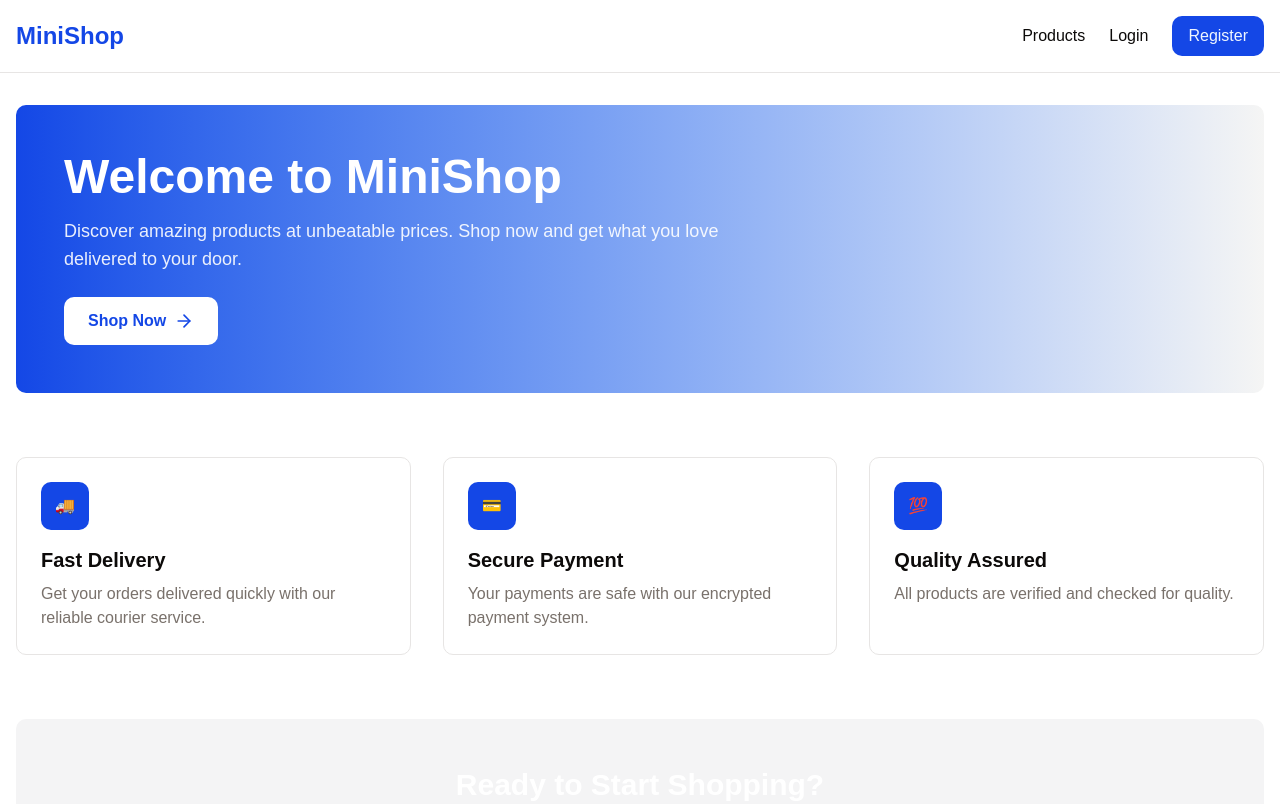
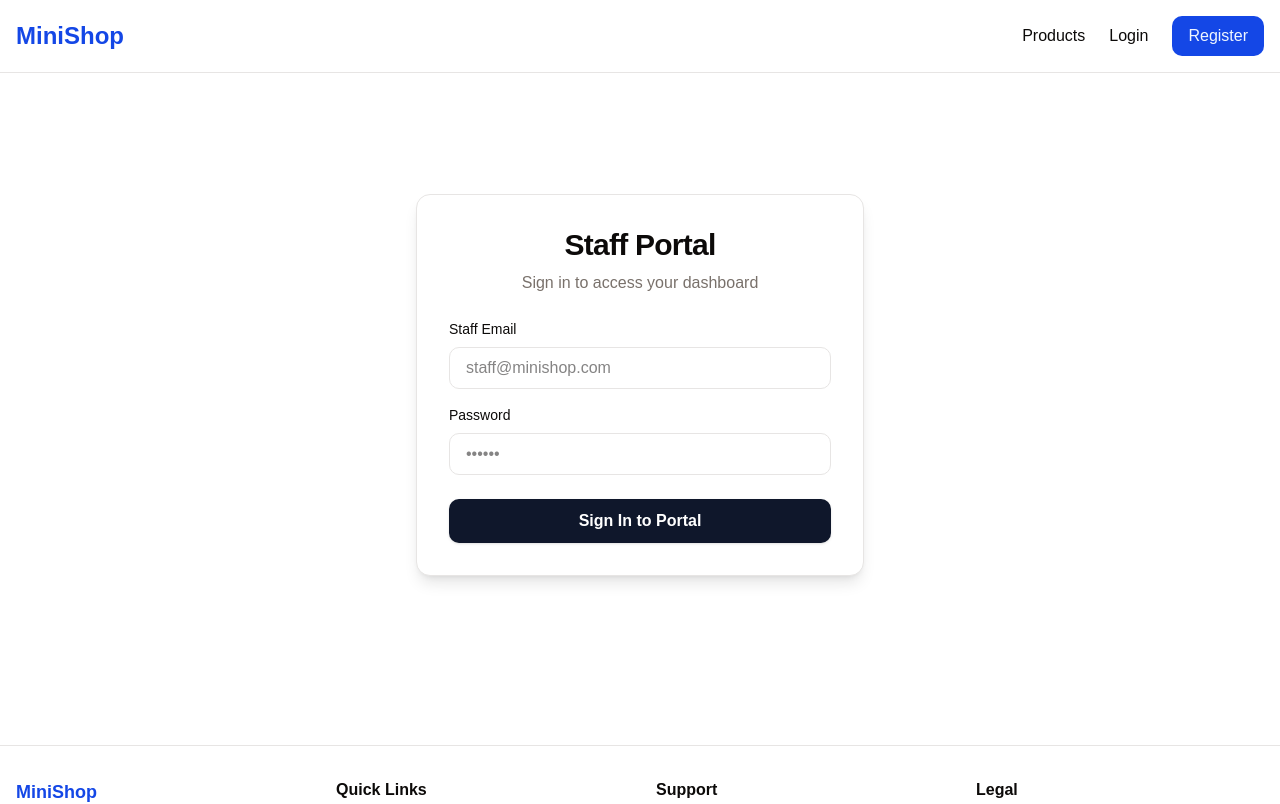
Before and after one commit to Kanyaphat10/mini-shopping-site, a React (Vite) app in the folder apps/frontend/: page /staff/login in a window 1280 px wide. Before the commit this address led to /. Shown: the top 804 px of the page. Built offline with nearby package versions, Linux system fonts and the light colour scheme; no server answers; the HTML template or start-up script is replaced by a standard one.

Commit message:
feat(frontend): separate customer and staff login pages

```diff
--- a/apps/frontend/src/App.tsx
+++ b/apps/frontend/src/App.tsx
@@ -12,8 +12,9 @@ import CartPage from './pages/CartPage'
 import CheckoutPage from './pages/CheckoutPage'
 import OrdersPage from './pages/OrdersPage'
 import LoginPage from './pages/LoginPage'
+import StaffLoginPage from './pages/StaffLoginPage'
 import RegisterPage from './pages/RegisterPage'
-import GoogleCallbackPage from './pages/GoogleCallbackPage'
+import AuthSuccessPage from './pages/AuthSuccessPage'
 import CourierDashboard from './pages/CourierDashboard'
 import AdminDashboard from './pages/AdminDashboard'
 import { authService } from './services/api'
@@ -57,12 +58,16 @@ function App() {
               element={user ? <Navigate to="/" /> : <LoginPage />}
             />
             <Route
+              path="/staff/login"
+              element={user ? <Navigate to="/" /> : <StaffLoginPage />}
+            />
+            <Route
               path="/register"
               element={user ? <Navigate to="/" /> : <RegisterPage />}
             />
             <Route
-              path="/auth/google/callback"
-              element={<GoogleCallbackPage />}
+              path="/auth/success"
+              element={<AuthSuccessPage />}
             />
 
             {/* Protected customer routes */}
--- /dev/null
+++ b/apps/frontend/src/pages/AuthSuccessPage.tsx
@@ -0,0 +1,75 @@
+import { useEffect, useState } from 'react'
+import { useNavigate, useSearchParams } from 'react-router-dom'
+import { authService } from '../services/api'
+import { useAuthStore } from '../store/authStore'
+
+export default function AuthSuccessPage() {
+  const [searchParams] = useSearchParams()
+  const navigate = useNavigate()
+  const { login } = useAuthStore()
+  const [error, setError] = useState('')
+
+  useEffect(() => {
+    const handleAuthSuccess = async () => {
+      const token = searchParams.get('token')
+      const sessionToken = searchParams.get('sessionToken')
+
+      if (!token || !sessionToken) {
+        setError('Invalid authentication data received.')
+        return
+      }
+
+      try {
+        // Temporarily set tokens in localStorage so api interceptor picks them up
+        localStorage.setItem('token', token)
+        localStorage.setItem('sessionToken', sessionToken)
+
+        // Validate session to get user details
+        const response = await authService.validateSession()
+
+        if (response.data.valid && response.data.user) {
+          login(response.data.user, token, sessionToken)
+          navigate('/')
+        } else {
+          setError('Failed to validate session.')
+          localStorage.removeItem('token')
+          localStorage.removeItem('sessionToken')
+        }
+      } catch (err: any) {
+        setError(err.response?.data?.error || 'Authentication verification failed.')
+        localStorage.removeItem('token')
+        localStorage.removeItem('sessionToken')
+      }
+    }
+
+    handleAuthSuccess()
+  }, [searchParams, navigate, login])
+
+  if (error) {
+    return (
+      <div className="flex items-center justify-center min-h-screen">
+        <div className="w-full max-w-md">
+          <div className="bg-card rounded-lg border border-border p-8 text-center">
+            <h1 className="text-2xl font-bold mb-4 text-red-600">Authentication Failed</h1>
+            <p className="text-muted-foreground mb-6">{error}</p>
+            <button
+              onClick={() => navigate('/login')}
+              className="w-full bg-primary text-primary-foreground py-2 rounded-lg font-semibold hover:opacity-90 transition"
+            >
+              Back to Login
+            </button>
+          </div>
+        </div>
+      </div>
+    )
+  }
+
+  return (
+    <div className="flex items-center justify-center min-h-screen">
+      <div className="text-center">
+        <div className="w-12 h-12 border-4 border-primary border-t-transparent rounded-full animate-spin mx-auto mb-4" />
+        <p className="text-muted-foreground">Completing sign in...</p>
+      </div>
+    </div>
+  )
+}
--- a/apps/frontend/src/pages/GoogleCallbackPage.tsx
+++ /dev/null
@@ -1,85 +0,0 @@
-import { useEffect, useState } from 'react'
-import { useNavigate } from 'react-router-dom'
-import { authService } from '../services/api'
-import { useAuthStore } from '../store/authStore'
-import { parseGoogleAuthResponse } from '../utils/googleAuth'
-
-export default function GoogleCallbackPage() {
-  const navigate = useNavigate()
-  const { login } = useAuthStore()
-  const [error, setError] = useState('')
-  const [loading, setLoading] = useState(true)
-
-  useEffect(() => {
-    const handleGoogleCallback = async () => {
-      try {
-        const googleAuth = parseGoogleAuthResponse()
-
-        if (!googleAuth) {
-          setError('Failed to authenticate with Google')
-          setLoading(false)
-          return
-        }
-
-        // Send OAuth data to backend
-        const response = await authService.googleCallback(
-          googleAuth.email,
-          googleAuth.name,
-          googleAuth.sub
-        )
-
-        if (response.data.error) {
-          setError(response.data.error)
-          setLoading(false)
-          return
-        }
-
-        // Store auth data
-        login(response.data.user, response.data.token, response.data.sessionToken)
-
-        // Clear hash from URL
-        window.history.replaceState({}, document.title, window.location.pathname)
-
-        // Redirect to home
-        navigate('/')
-      } catch (err: any) {
-        setError(err.response?.data?.error || 'OAuth failed')
-        setLoading(false)
-      }
-    }
-
-    handleGoogleCallback()
-  }, [login, navigate])
-
-  if (loading) {
-    return (
-      <div className="flex items-center justify-center min-h-screen">
-        <div className="text-center">
-          <div className="w-12 h-12 border-4 border-primary border-t-transparent rounded-full animate-spin mx-auto mb-4" />
-          <p className="text-muted-foreground">Signing you in with Google...</p>
-        </div>
-      </div>
-    )
-  }
-
-  if (error) {
-    return (
-      <div className="flex items-center justify-center min-h-screen">
-        <div className="w-full max-w-md">
-          <div className="bg-card rounded-lg border border-border p-8">
-            <h1 className="text-2xl font-bold mb-4 text-red-600">Authentication Failed</h1>
-            <p className="text-muted-foreground mb-6">{error}</p>
-            <button
-              onClick={() => navigate('/login')}
-              className="w-full bg-primary text-primary-foreground py-2 rounded-lg font-semibold hover:opacity-90 transition"
-            >
-              Back to Login
-            </button>
-          </div>
-        </div>
-      </div>
-    )
-  }
-
-  return null
-}
--- a/apps/frontend/src/pages/LoginPage.tsx
+++ b/apps/frontend/src/pages/LoginPage.tsx
@@ -50,8 +50,8 @@ export default function LoginPage() {
     <div className="flex items-center justify-center min-h-96">
       <div className="w-full max-w-md">
         <div className="bg-card rounded-lg border border-border p-8">
-          <h1 className="text-3xl font-bold mb-2">Welcome Back</h1>
-          <p className="text-muted-foreground mb-6">Sign in to your account</p>
+          <h1 className="text-3xl font-bold mb-2">Customer Sign In</h1>
+          <p className="text-muted-foreground mb-6">Welcome to Mini Shop</p>
 
           {error && (
             <div className="bg-red-50 border border-red-200 text-red-700 px-4 py-3 rounded-lg mb-6">
@@ -135,6 +135,13 @@ export default function LoginPage() {
               Create one
             </Link>
           </p>
+
+          <p className="text-center text-xs text-muted-foreground mt-4 border-t border-border pt-4">
+            Are you a staff member?{' '}
+            <Link to="/staff/login" className="text-primary hover:underline">
+              Go to Staff Portal
+            </Link>
+          </p>
         </div>
       </div>
     </div>
--- /dev/null
+++ b/apps/frontend/src/pages/StaffLoginPage.tsx
@@ -0,0 +1,111 @@
+import { useState } from 'react'
+import { useNavigate } from 'react-router-dom'
+import { useForm } from 'react-hook-form'
+import { zodResolver } from '@hookform/resolvers/zod'
+import { z } from 'zod'
+import { authService } from '../services/api'
+import { useAuthStore } from '../store/authStore'
+
+const schema = z.object({
+  email: z.string().email('Invalid email address'),
+  password: z.string().min(6, 'Password must be at least 6 characters'),
+})
+
+type FormData = z.infer<typeof schema>
+
+export default function StaffLoginPage() {
+  const navigate = useNavigate()
+  const { login } = useAuthStore()
+  const [error, setError] = useState('')
+  const [loading, setLoading] = useState(false)
+  const {
+    register,
+    handleSubmit,
+    formState: { errors },
+  } = useForm<FormData>({
+    resolver: zodResolver(schema),
+  })
+
+  const onSubmit = async (data: FormData) => {
+    setError('')
+    setLoading(true)
+
+    try {
+      const response = await authService.login(data.email, data.password)
+      const user = response.data.user
+
+      if (!['ADMIN', 'COURIER', 'SERVICE_AGENT'].includes(user.role)) {
+        setError('Access denied. Staff members only.')
+        setLoading(false)
+        return
+      }
+
+      login(user, response.data.token, response.data.sessionToken)
+
+      // Redirect based on role
+      if (user.role === 'ADMIN') navigate('/admin')
+      else if (user.role === 'COURIER') navigate('/courier')
+      else navigate('/') // service agent dashboard not yet implemented fully
+
+    } catch (err: any) {
+      setError(err.response?.data?.error || 'Login failed')
+    } finally {
+      setLoading(false)
+    }
+  }
+
+  return (
+    <div className="flex items-center justify-center min-h-[70vh]">
+      <div className="w-full max-w-md">
+        <div className="bg-card rounded-xl border border-border shadow-lg p-8">
+          <div className="mb-6 text-center">
+            <h1 className="text-3xl font-bold mb-2 tracking-tight">Staff Portal</h1>
+            <p className="text-muted-foreground">Sign in to access your dashboard</p>
+          </div>
+
+          {error && (
+            <div className="bg-red-50 border border-red-200 text-red-700 px-4 py-3 rounded-lg mb-6">
+              {error}
+            </div>
+          )}
+
+          <form onSubmit={handleSubmit(onSubmit)} className="space-y-4">
+            <div>
+              <label className="block text-sm font-medium mb-2 text-foreground">Staff Email</label>
+              <input
+                type="email"
+                {...register('email')}
+                className="w-full px-4 py-2 bg-background border border-border rounded-lg focus:outline-none focus:ring-2 focus:ring-primary focus:border-transparent transition-all"
+                placeholder="staff@minishop.com"
+              />
+              {errors.email && (
+                <p className="text-red-500 text-sm mt-1">{errors.email.message}</p>
+              )}
+            </div>
+
+            <div>
+              <label className="block text-sm font-medium mb-2 text-foreground">Password</label>
+              <input
+                type="password"
+                {...register('password')}
+                className="w-full px-4 py-2 bg-background border border-border rounded-lg focus:outline-none focus:ring-2 focus:ring-primary focus:border-transparent transition-all"
+                placeholder="••••••"
+              />
+              {errors.password && (
+                <p className="text-red-500 text-sm mt-1">{errors.password.message}</p>
+              )}
+            </div>
+
+            <button
+              type="submit"
+              disabled={loading}
+              className="w-full bg-slate-900 text-white hover:bg-slate-800 dark:bg-white dark:text-slate-900 py-2.5 rounded-lg font-semibold hover:opacity-90 disabled:opacity-50 transition-colors shadow-sm mt-2"
+            >
+              {loading ? 'Authenticating...' : 'Sign In to Portal'}
+            </button>
+          </form>
+        </div>
+      </div>
+    </div>
+  )
+}
```
